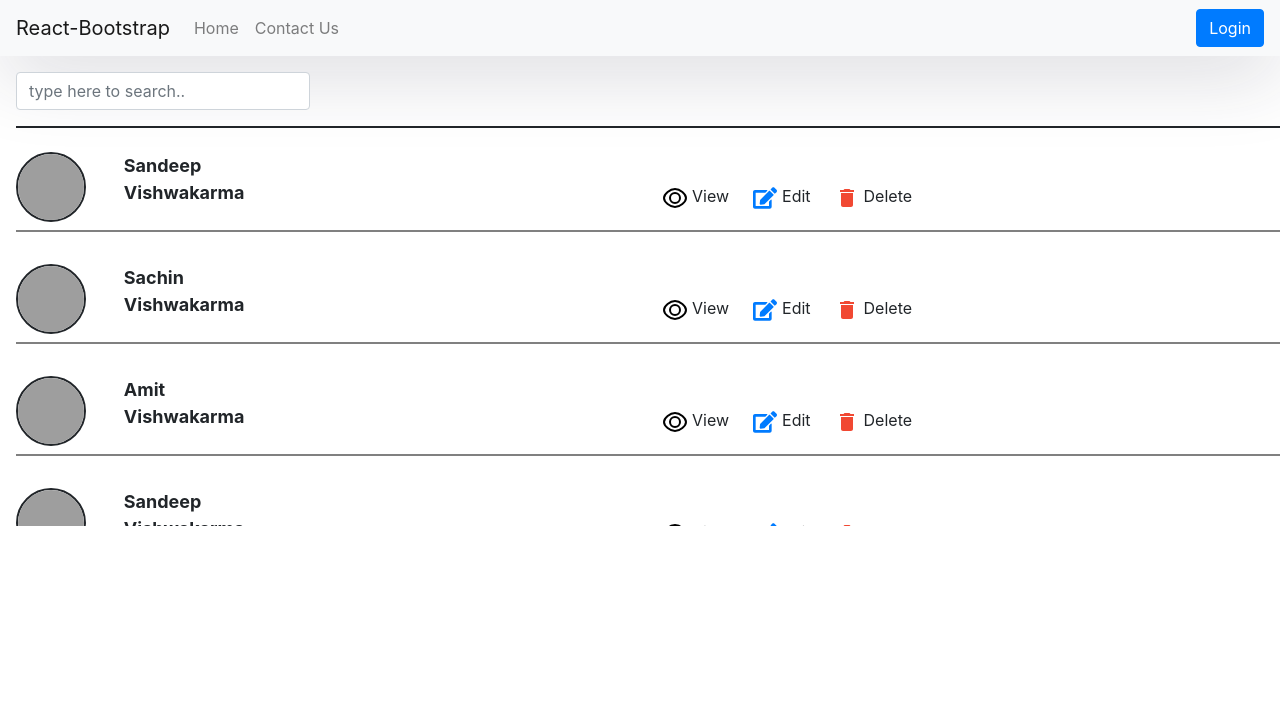
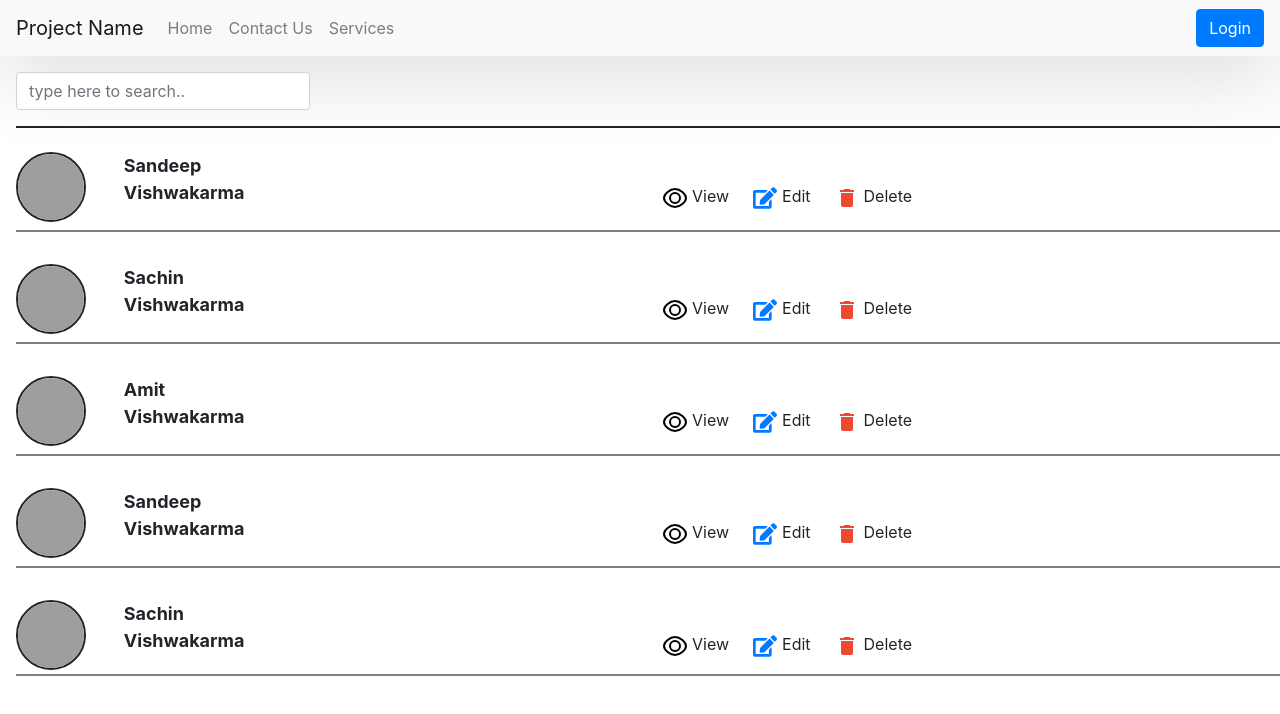
Before and after one commit to akshayp2/Medical-History-Management, a React (Create React App) app in the folder client/: page /clinicdashboard in a window 1280 px wide. Shown: the top 714 px of the page. Built offline with nearby package versions, Linux system fonts and the light colour scheme; grey boxes are pictures that could not be loaded; a web font is replaced by a local one.

Commit message:
otp attched input screen

```diff
--- a/client/src/App.css
+++ b/client/src/App.css
@@ -3,10 +3,11 @@
 .App {
   text-align: center;
 }
-.App {
-  text-align: center;
-}* {
+*{
   box-sizing: border-box;
+}
+html{
+  scroll-behavior: smooth;
 }
 
 body {
@@ -125,9 +126,17 @@ body, html, .App, #root, .outer {
   cursor: pointer;
 }
 .listUser{
-  height:400px;
+  height:550px;
   overflow-y: scroll;
   overflow-x: hidden;
   border-top: 2px solid;
+  border-bottom: 2px solid gray;
+}
+.align-left {
+  text-align: left;
+}
 
+.push-right {
+  float: right;
+  margin-top: 5px;
 }
--- a/client/src/components/address.js
+++ b/client/src/components/address.js
@@ -25,7 +25,7 @@ return (
             <div className="contact-image">
                 <img src="https://image.ibb.co/kUagtU/rocket_contact.png" alt="rocket_contact"/>
             </div>
-            <form>
+            <form id="contact">
                 <h3>Drop Us a Message</h3>
                <div className="row">
                     <div className="col-md-6">
--- a/client/src/components/clinicDashboard.js
+++ b/client/src/components/clinicDashboard.js
@@ -1,28 +1,82 @@
-import { useState } from "react";
+import { useEffect, useState } from "react";
+import { Button } from "react-bootstrap";
 import ListUserCard from "./listUserCard";
+import {BiArrowBack} from 'react-icons/bi'
+import {MdArrowForward} from 'react-icons/md'
 function ClinicDashboard(){
 const [usertype,setUsertype] = useState('patient');
 const [searchstr,setSearchstr] = useState('');
+const [patientlst,setPatientlst] = useState([{_id:'1',Name:'Sandeep Vishwakarma'},{_id:'2',Name:'Sachin Vishwakarma'},{_id:'3',Name:'Amit Vishwakarma'},{_id:'4',Name:'Sandeep Vishwakarma'},{_id:'5',Name:'Sachin Vishwakarma'},{_id:'6',Name:'Amit Vishwakarma'},{_id:'7',Name:'Mummy Vishwakarma'}]);
+const [templist,setTempList] = useState([]);
+
+useEffect(()=>{
+    setTempList(patientlst);
+},[])
+
 let handleSearch = event => {
     setSearchstr(event.target.value);
-    var theEvent1 = event || window.event;
-    var key1 = theEvent1.keyCode || theEvent1.which;
-    console.log('key code ', key1);
-    key1 = String.fromCharCode(key1);
-    console.log('key code ', key1);
-    if (key1 == 8 || key1 == 46) {
-        console.log('handle backspace');
+    if(searchstr!=''){
+        searchInList();
+    }else{
+        console.log('Refresh from Api');
+        let temp = [{_id:'1',Name:'Sandeep Vishwakarma'},{_id:'2',Name:'Sachin Vishwakarma'},{_id:'3',Name:'Amit Vishwakarma'},{_id:'4',Name:'Sandeep Vishwakarma'},{_id:'5',Name:'Sachin Vishwakarma'},{_id:'6',Name:'Amit Vishwakarma'},{_id:'7',Name:'Mummy Vishwakarma'}];
+        setPatientlst(temp);
+        setTempList(temp);
     }
 }
+function searchInList(){
+    // console.log('handle backspace');
+    let templist1 = [];
+    setTempList([]);
+    patientlst.forEach(patient=>{
+        let name = patient.Name.toLowerCase();
+        if(name.includes(searchstr.toLowerCase())){
+            let patient_element = templist1.find(ele=>ele._id == patient._id);
+            // console.log('patient element in temp ',patient_element);
+            if(!patient_element){
+                templist1.push(patient);
+                setTempList(templist1);
+            }
+        }
+    });
+    console.log('templist ',templist1);
+}
+
+// let handleFirst = e =>{
+
+// }
+// let handlePrevious = e =>{
+
+// }
+
+// let handleNext = e =>{
+
+// }
+// let handleLast = e =>{
+
+// }
+
 return (<div className="ml-3 ">
         <div className="form-group mt-3 row">
             <div className="col-xs-6 col-sm-3 col-md-3">
-            <input type="search" className="form-control" placeholder="type here to search.." name="search" autoComplete="off" value={searchstr} onChange={handleSearch}/>
+            <input type="text" className="form-control" placeholder="type here to search.." name="search" autoComplete="off" value={searchstr} onKeyUp={handleSearch} onChange={handleSearch}/>
             </div>
         </div>
             <div className="listUser">
-            <ListUserCard usertype={usertype} searchstr={searchstr}/>
+            <ListUserCard usertype={usertype} searchstr={searchstr} patientlst={templist}/>
             </div>
+        {/* <div className="form-group mt-3 row container">
+        <div className="col-xs-6 col-sm-3 col-md-1"></div>
+        <div className="col-xs-6 col-sm-3 col-md-4">
+            <Button variant="outline-primary"  onClick={handleFirst}><BiArrowBack/><span style={{paddingLeft:"10px"}}>First</span></Button>
+            <Button variant="outline-primary" className="ml-4" onClick={handlePrevious}><BiArrowBack/><span style={{paddingLeft:"10px"}}>Previous</span></Button>
+        </div>
+        <div className="col-xs-6 col-sm-3 col-md-2"></div>
+        <div className="col-xs-6 col-sm-3 col-md-4">
+            <Button variant="outline-primary" className="align-left" onClick={handleNext}><MdArrowForward className="push-right"/><span style={{paddingRight:"10px"}}>Next</span></Button>
+            <Button variant="outline-primary" className="ml-4 align-left" onClick={handleLast}><MdArrowForward className="push-right"/><span style={{paddingRight:"10px"}}>Last</span></Button>
+        </div>
+        </div> */}
         </div>
 );
 }
--- a/client/src/components/header.js
+++ b/client/src/components/header.js
@@ -2,12 +2,13 @@ import {  Navbar, Nav, Form } from 'react-bootstrap';
 import {Link} from 'react-router-dom';
 function Header(){
 return (<Navbar bg="light" expand="lg">
-        <Navbar.Brand href="#home">React-Bootstrap</Navbar.Brand>
+        <Navbar.Brand href="#home">Project Name</Navbar.Brand>
         <Navbar.Toggle aria-controls="basic-navbar-nav" />
         <Navbar.Collapse id="basic-navbar-nav">
           <Nav className="mr-auto">
             <Nav.Link href="home">Home</Nav.Link>
-            <Nav.Link href="/contact">Contact Us</Nav.Link>
+            <Nav.Link href="/contact#contact">Contact Us</Nav.Link>
+            <Nav.Link href="/home#services">Services</Nav.Link>
           </Nav>
           <Form inline>
             <Link to="/login" className="btn btn-primary">Login</Link>
--- a/client/src/components/listUserCard.js
+++ b/client/src/components/listUserCard.js
@@ -1,8 +1,8 @@
 import { useState } from "react";
 import UserCard from "./userCard";
 
-function ListUserCard({usertype,searchstr}) {
-const [patientlst,setPatientlst] = useState([{_id:'1',Name:'Sandeep Vishwakarma'},{_id:'2',Name:'Sachin Vishwakarma'},{_id:'3',Name:'Amit Vishwakarma'},{_id:'4',Name:'Sandeep Vishwakarma'},{_id:'5',Name:'Sachin Vishwakarma'},{_id:'6',Name:'Amit Vishwakarma'}]);
+function ListUserCard({usertype,searchstr,patientlst}) {
+
 console.log('User type ',usertype,'search str',searchstr);
 console.log('Patient ',patientlst);
 return(patientlst.map((patient)=>
--- a/client/src/components/ourServices.js
+++ b/client/src/components/ourServices.js
@@ -1,7 +1,7 @@
 import { Container,Col,Image,Row } from "react-bootstrap";
 function OurServices(){
 return(
-    <div className="Container mt-4">
+    <div className="Container mt-4" id="services">
      <h3 className="row justify-content-center subheader p-2">Services &#38; Technology</h3>
     <div className="mt-5">
     <Container>
--- a/client/src/components/register.js
+++ b/client/src/components/register.js
@@ -2,6 +2,7 @@ import { Button,Modal} from 'react-bootstrap';
 import React, { useEffect, useState } from "react";
 import {Link} from 'react-router-dom';
 import OtpInput from 'react-otp-input';
+import axios from 'axios';
 function Register(){
     const [showModel,setshowModel ]=useState(true);
     const [isAdhaar, setIsAdhaar] = useState(false);
@@ -10,6 +11,7 @@ function Register(){
     const [otp,setOtp] = useState(0);
     const [otpFlag,setOtpFlag] = useState(true);
     const [isGuest,setIsguest] = useState(false);
+    const [inputOtp,setInputOtp] = useState(0);
 
     useEffect(()=>{
         console.log('sometihing happen');
@@ -40,7 +42,23 @@ function Register(){
     let handleChangeOtp = otp =>{
         console.log('OTP ',otp);
         setOtp(otp);
+    }
 
+    let handleRegister = evt => {
+        console.log('User Detail -->',userDetails);
+        setOtpFlag(false);
+        let obj = {phone:userDetails.mobile};
+        axios.post(`http://localhost:9000/otpverify`,obj).then(res=>{
+            console.log('Res -->',res);
+            setInputOtp(res.data);
+        }).catch(err=>console.log(err));
+    }
+    let handleOtpSubmit = e =>{
+        if(otp==inputOtp){
+            console.log("Register success");
+        }else{
+            console.log("Invalid OTP");
+        }
     }
 
         return otpFlag?(
@@ -151,10 +169,7 @@ function Register(){
                 <Link to="/login" className="register_link forgot-password text-right"> click here to login</Link>
                 <Link to="/" className="btn btn-secondary" onClick={() => setshowModel(false)
                     }>Close</Link>
-                <Button variant="primary" onClick={()=>{
-                    console.log('userDetails ',userDetails);
-                    setOtpFlag(false);
-                }}>Sign up</Button>
+                <Button variant="primary" onClick={handleRegister}>Sign up</Button>
             </Modal.Footer>
         </Modal>
         ):(<Modal show={showModel} onHide={()=>{
@@ -178,10 +193,7 @@ function Register(){
                 <Link to="/login" className="register_link forgot-password text-right"> click here to login</Link>
                 <Link to="/" className="btn btn-secondary" onClick={() => setshowModel(false)
                     }>Close</Link>
-                <Button variant="primary" onClick={()=>{
-                    console.log('userDetails ',userDetails);
-
-                }}>Sign up</Button>
+                <Button variant="primary" onClick={handleOtpSubmit}>Sign up</Button>
             </Modal.Footer>
         </Modal>);
 }
--- a/client/src/components/userCard.js
+++ b/client/src/components/userCard.js
@@ -15,9 +15,15 @@ return(
        </div>
     </div>
     <div className="col-xs-6 col-sm-6 col-md-5 mt-5">
-        <GrView size="1.5em"  className="iconcmp" onClick={(e)=>console.log("View",id)}/><label style={{paddingLeft:'5px'}}>View</label>
-        <FaEdit size="1.5em"  color="#007BFF" className="iconcmp ml-4" onClick={(e)=>console.log("Edit",id)}/><label style={{paddingLeft:'5px'}}>Edit</label>
-        <MdDelete size="1.5em"  color="rgb(241, 72, 50)" className="iconcmp ml-4" onClick={(e)=>console.log("Delete",id)}/><label style={{paddingLeft:'5px'}}>Delete</label>
+        <span  className="iconcmp" onClick={(e)=>console.log("View",id)}>
+        <GrView size="1.5em" /><span style={{paddingLeft:'5px'}}>View</span>
+        </span>
+        <span className="iconcmp ml-4" onClick={(e)=>console.log("Edit",id)}>
+        <FaEdit size="1.5em"  color="#007BFF" /><span style={{paddingLeft:'5px'}}>Edit</span>
+        </span>
+        <span className="iconcmp ml-4" onClick={(e)=>console.log("Delete",id)}>
+        <MdDelete size="1.5em"  color="rgb(241, 72, 50)" /><span style={{paddingLeft:'5px'}}>Delete</span>
+        </span>
     </div>
 </div>
 );
```
Also changed, not shown: 2 other files (tests, documents, lock files or other folders).
